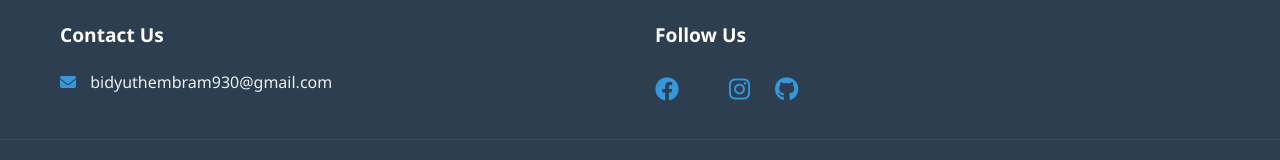
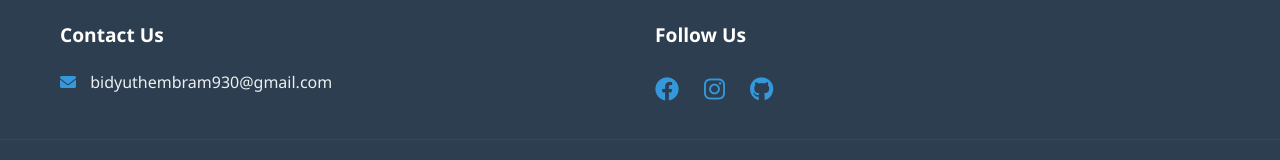
Before and after one commit to bidyut69-dev/Image-to-PDF-Converter, a plain HTML site: page index.html in a window 1280 px wide. Shown: the part 754-914 px from the top of the page. Drawn offline with nearby package versions, Linux system fonts and the light colour scheme.

Commit message:
Update index.html

```diff
--- a/index.html
+++ b/index.html
@@ -51,9 +51,8 @@
         <h3>Follow Us</h3>
         <div class="social-links">
           <a href="https://www.facebook.com/iambidyut69" target="_blank"><i class="fab fa-facebook"></i></a>
-          <a href="https://x.com/bidyut6t9" target="_blank"><i class="fab fa-twitter-x"></i></a>
           <a href="https://www.instagram.com/bidyut6t9" target="_blank"><i class="fab fa-instagram"></i></a>
-          <a href="https://github.com/bidyut6t9" target="_blank"><i class="fab fa-github"></i></a>
+          <a href="https://github.com/bidyut69-dev" target="_blank"><i class="fab fa-github"></i></a>
         </div>
       </div>
     </div>
```
